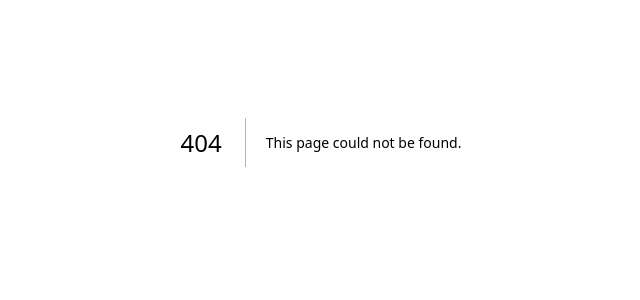
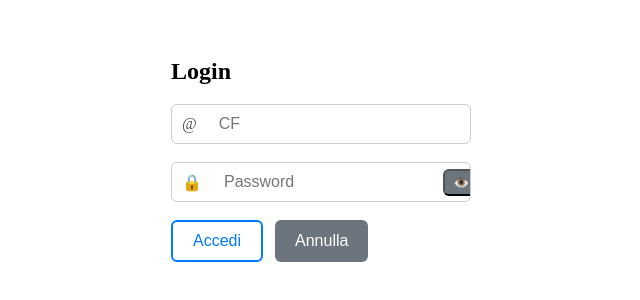
Before and after one commit to Breb980/progetto-diritto, a Next.js app in the folder frontend/: page /login in a window 1280 px wide. Before the commit this address had no page. Shown: the part 258-558 px from the top of the page, without its empty margins (319-959 px from the left). Built offline with nearby package versions, Linux system fonts and the light colour scheme; no server answers.

Commit message:
added partial login

```diff
--- /dev/null
+++ b/frontend/src/components/auth/loginForm.jsx
@@ -0,0 +1,64 @@
+/* Define the form for login */
+import React, { useState } from "react";
+import { useRouter } from "next/router";
+import Button from "@/components/ui/button";
+import { InputGroup, InputLeft, Input, InputRight } from "@/components/ui/inputGroup";
+import { handleLoginSubmit } from "@/utils/submits";
+
+
+export default function LoginForm() {
+
+    const router = useRouter();
+    const [showPassword, setShowPassword] = useState(false);
+
+    /* input states */
+    const [cf, setCf] = useState("");
+    const [psw, setPassword] = useState("");
+    const [message, setMessage] = useState("");
+
+    /* getter for result*/
+    const [result, setResult] = useState(null);
+
+    const handleSubmit = async (e) => {
+        e.preventDefault();
+        const result = await handleLoginSubmit(cf, psw);
+        console.log(result);
+        setResult(result); //save the result
+        setMessage(result.message);
+
+        //if the auth its ok
+        if (result.success) {
+            // rederict to home
+            setTimeout(() => { router.push("/"); }, 1000);
+        }
+    };
+
+    return (
+        <form style={{ width: "300px", margin: "2rem auto" }} onSubmit={handleSubmit}>
+            <h2>Login</h2>
+            <InputGroup>
+                <InputLeft>@</InputLeft>
+                <Input type="text" placeholder="CF" value={cf} onChange={(e) => setCf(e.target.value)} />
+            </InputGroup>
+            <br />
+            <InputGroup>
+                <InputLeft>🔒</InputLeft>
+                <Input type={showPassword ? "text" : "password"} placeholder="Password" value={psw} onChange={(e) => setPassword(e.target.value)} />
+                <InputRight>
+                <button type="button"
+                    style={{ padding: "4px 8px", cursor: "pointer", borderRadius: "6px", backgroundColor: "#6c757d", marginLeft: "-10px",
+                        marginTop: "1px"
+                    }}
+                    onClick={() => setShowPassword((prev) => !prev)}>👁️</button>
+                </InputRight>
+            </InputGroup>
+            <br />
+            <div style={{ display: "flex", gap: "12px"}}>
+                <Button label="Accedi" variant="outline" type="submit"/>
+                <Button label="Annulla" onClick={(e) => {e.preventDefault(); router.push("/");}} variant="secondary"/>
+            </div>
+            {message && <p style={{ marginTop: "1rem", color: result.success ? "green" : "red", marginTop: "1rem", }}>{message}</p>}
+        </form>
+
+    );
+}
--- /dev/null
+++ b/frontend/src/components/ui/inputGroup.jsx
@@ -0,0 +1,19 @@
+/* Functions for export the inputGroup construct */
+import React from "react";
+import styles from "@/styles/inputGroup.module.css";
+
+export function InputGroup({ children }) {
+  return <div className={styles.group}>{children}</div>;
+}
+
+export function InputLeft({ children }) {
+  return <div className={styles.left}>{children}</div>;
+}
+
+export function InputRight({ children }) {
+  return <div className={styles.right}>{children}</div>;
+}
+
+export function Input({ ...props }) {
+  return <input className={styles.input} {...props} />;
+}
--- a/frontend/src/pages/index.js
+++ b/frontend/src/pages/index.js
@@ -40,8 +40,8 @@ export default function Home() {
       <button onClick={fetchUsers}>Carica utenti</button>
       <ul>
         {users.map((u) => (
-          <li key={u.id}>
-            {u.id} - {u.name}
+          <li key={u.cf}>
+            {u.cf} - {u.name}
           </li>
         ))}
       </ul>
--- /dev/null
+++ b/frontend/src/pages/login.js
@@ -0,0 +1,11 @@
+/* The login page */
+import React from "react";
+import LoginForm from "@/components/auth/loginForm";
+
+export default function LoginPage() {
+  return (
+    <div style={{ minHeight: "100vh", display: "flex", alignItems: "center", justifyContent: "center" }}>
+      <LoginForm />
+    </div>
+  );
+}
--- /dev/null
+++ b/frontend/src/styles/inputGroup.module.css
@@ -0,0 +1,35 @@
+.group {
+  display: flex;
+  align-items: center;
+  border: 1px solid #ccc;
+  border-radius: 6px;
+  overflow: hidden;
+  background: #fff;
+}
+
+.left,
+.right {
+  padding: 0 10px;
+  display: flex;
+  align-items: center;
+  /*background: #f0f0f0;*/
+  color: #555;
+}
+
+.input {
+  flex: 1;
+  border: none;
+  padding: 10px 12px;
+  outline: none;
+  font-size: 1rem;
+  background: transparent;
+}
+
+.input:focus {
+  background: #fafafa;
+}
+
+.group:focus-within {
+  border-color: #007bff;
+  box-shadow: 0 0 0 2px rgba(0, 123, 255, 0.1);
+}
--- /dev/null
+++ b/frontend/src/utils/api.jsx
@@ -0,0 +1,13 @@
+import axios from "axios";
+
+// URL base del backend
+const API_URL = process.env.NEXT_PUBLIC_API_URL || "http://backend:5000";
+
+const api = axios.create({
+  baseURL: API_URL,
+  headers: {
+    "Content-Type": "application/json",
+  },
+});
+
+export default api;
--- /dev/null
+++ b/frontend/src/utils/submits.jsx
@@ -0,0 +1,31 @@
+/* submit for login,
+   return {success, message} from invoker */
+
+import api from "@/utils/api";
+
+export const handleLoginSubmit = async (cf, psw) => {
+    try {
+        const res = await api.post("/login", { cf, psw });
+        const data = res.data;
+
+        if (data.success) {
+            return { success: true, message: "✅ Login effettuato con successo!" };
+        }
+    } catch (err) {
+        console.error("Errore di rete:", err);
+        if (err.response) { // capture errors HTTP from server (es. 401)
+            return {
+                success: false,
+                message: `❌ ${err.response.data?.error || "Credenziali non valide"}`,
+            };
+        } else if (err.request) { // sent request but no response from server
+            return { success: false, message: "❌ Nessuna risposta dal server" };
+        } else { // others errors (Axios configurations ecc.)
+            return { success: false, message: "❌ Errore di connessione al server" };
+        }
+    }
+};
+//return data;
+
+
+/* TODO: submit for vote */
```
Also changed, not shown: frontend/src/components/layouts/layout.jsx (+9 -10 lines), 2 other files (tests, documents, lock files or other folders).
